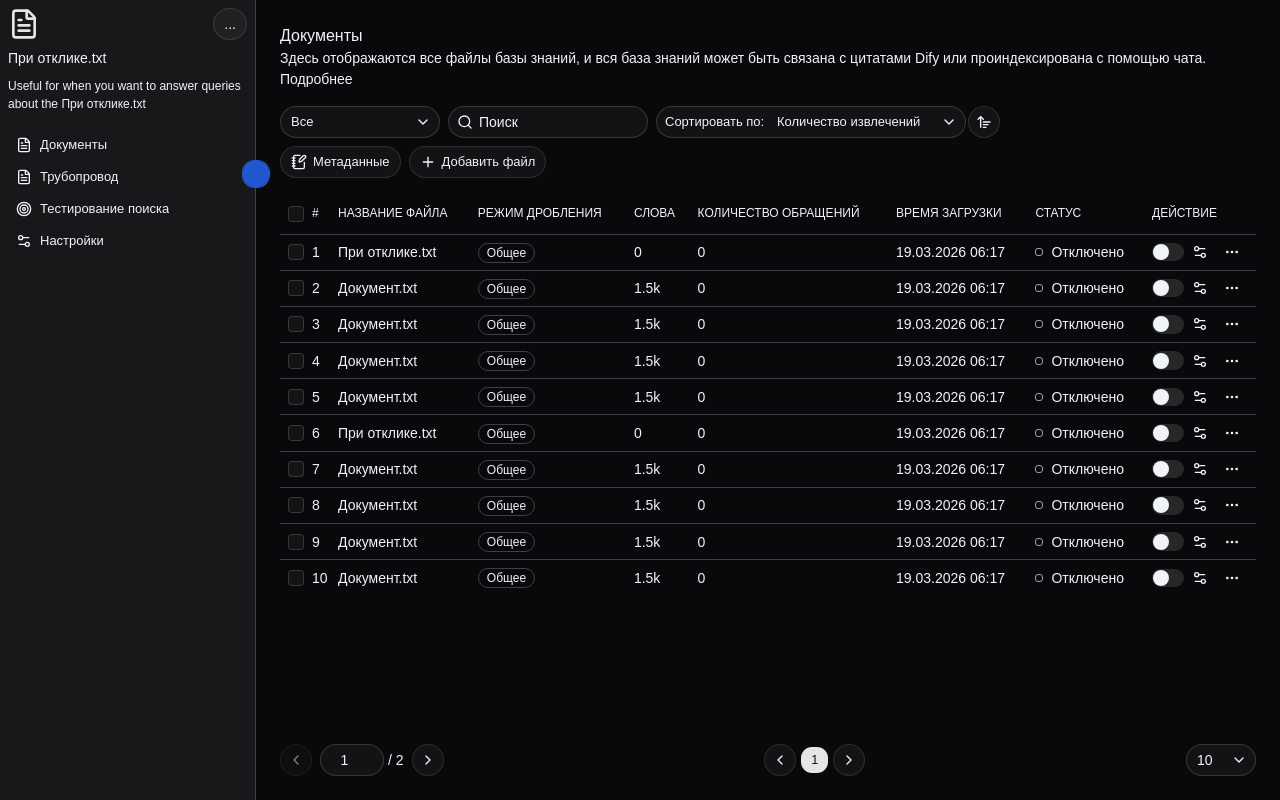
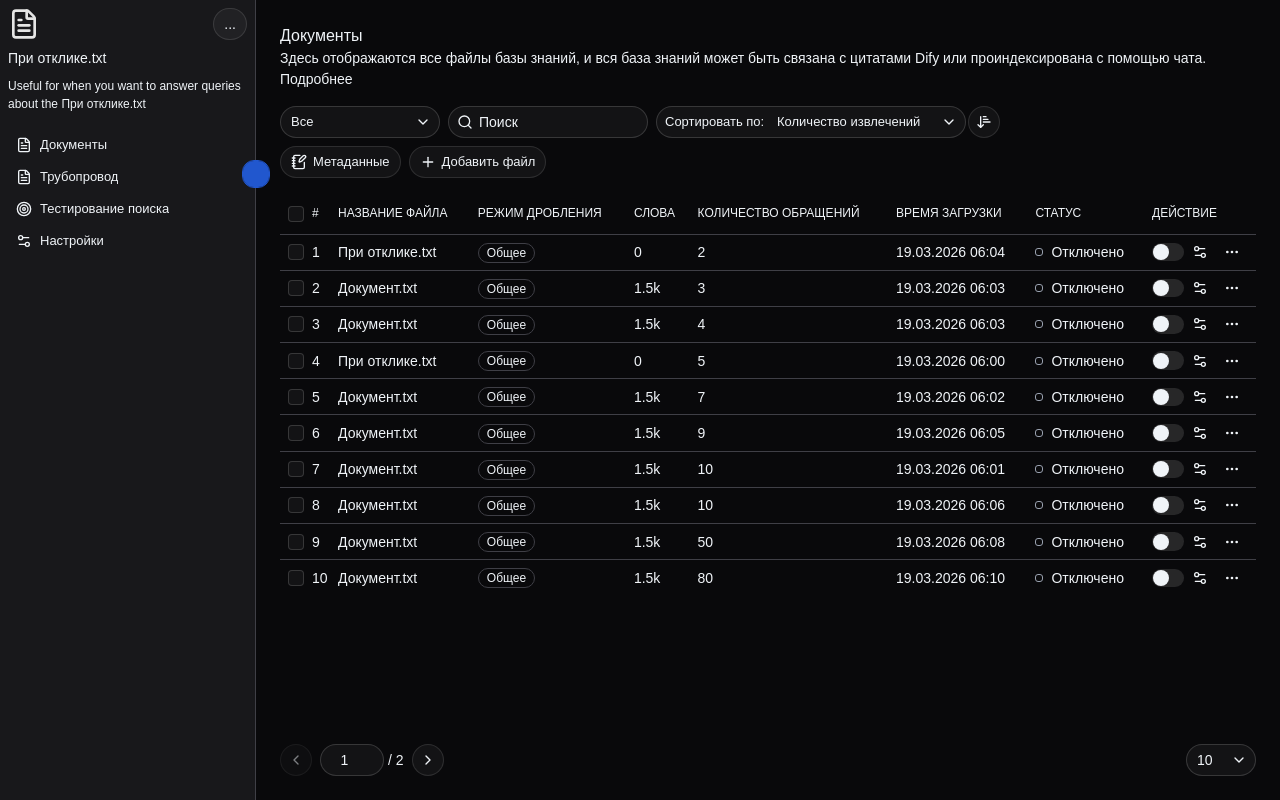
Before and after one commit to lilusia-li/ER-GPT, a React (Vite) app: page / in a window 1280 px wide. Built offline with nearby package versions, Linux system fonts and the light colour scheme.

Commit message:
feat: (Documents) ADD sorting, DELETE needless pagination

```diff
--- a/src/components/CustomPagination.jsx
+++ b/src/components/CustomPagination.jsx
@@ -50,27 +50,6 @@ const CustomPagination = (props) => {
         </Button>
       </div>
 
-      {/* Стандартная пагинация */}
-      <div className="flex items-center gap-1">
-        <Button
-          variant="outline"
-          size="icon"
-          onClick={() => onPageChange((p) => Math.max(1, p - 1))}
-        >
-          <ChevronLeft className="h-4 w-4" />
-        </Button>
-        <Button variant="default" size="sm">
-          {currentPage}
-        </Button>
-        <Button
-          variant="outline"
-          size="icon"
-          onClick={() => onPageChange((p) => Math.min(totalPages, p + 1))}
-        >
-          <ChevronRight className="h-4 w-4" />
-        </Button>
-      </div>
-
       {/* Выбор количества на странице */}
       <Select
         value={String(pageSize)}
--- a/src/widgets/Documents.jsx
+++ b/src/widgets/Documents.jsx
@@ -60,99 +60,110 @@ const Documents = () => {
       name: "При отклике.txt",
       mode: "Общее",
       words: "0",
-      requests: 0,
-      uploadTime: "19.03.2026 06:17",
+      requests: 5,
+      uploadTime: "19.03.2026 06:00",
       status: "Отключено",
+      orderNumber: null,
     },
     {
       id: 2,
       name: "Документ.txt",
       mode: "Общее",
       words: "1.5k",
-      requests: 0,
-      uploadTime: "19.03.2026 06:17",
+      requests: 10,
+      uploadTime: "19.03.2026 06:01",
       status: "Отключено",
+      orderNumber: null,
     },
     {
       id: 3,
       name: "Документ.txt",
       mode: "Общее",
       words: "1.5k",
-      requests: 0,
-      uploadTime: "19.03.2026 06:17",
+      requests: 7,
+      uploadTime: "19.03.2026 06:02",
       status: "Отключено",
+      orderNumber: null,
     },
     {
       id: 4,
       name: "Документ.txt",
       mode: "Общее",
       words: "1.5k",
-      requests: 0,
-      uploadTime: "19.03.2026 06:17",
+      requests: 3,
+      uploadTime: "19.03.2026 06:03",
       status: "Отключено",
+      orderNumber: null,
     },
     {
       id: 5,
       name: "Документ.txt",
       mode: "Общее",
       words: "1.5k",
-      requests: 0,
-      uploadTime: "19.03.2026 06:17",
+      requests: 4,
+      uploadTime: "19.03.2026 06:03",
       status: "Отключено",
+      orderNumber: null,
     },
     {
       id: 6,
       name: "При отклике.txt",
       mode: "Общее",
       words: "0",
-      requests: 0,
-      uploadTime: "19.03.2026 06:17",
+      requests: 2,
+      uploadTime: "19.03.2026 06:04",
       status: "Отключено",
+      orderNumber: null,
     },
     {
       id: 7,
       name: "Документ.txt",
       mode: "Общее",
       words: "1.5k",
-      requests: 0,
-      uploadTime: "19.03.2026 06:17",
+      requests: 9,
+      uploadTime: "19.03.2026 06:05",
       status: "Отключено",
+      orderNumber: null,
     },
     {
       id: 8,
       name: "Документ.txt",
       mode: "Общее",
       words: "1.5k",
-      requests: 0,
-      uploadTime: "19.03.2026 06:17",
+      requests: 10,
+      uploadTime: "19.03.2026 06:06",
       status: "Отключено",
+      orderNumber: null,
     },
     {
       id: 9,
       name: "Документ.txt",
       mode: "Общее",
       words: "1.5k",
-      requests: 0,
-      uploadTime: "19.03.2026 06:17",
+      requests: 100,
+      uploadTime: "19.03.2026 06:07",
       status: "Отключено",
+      orderNumber: null,
     },
     {
       id: 10,
       name: "Документ.txt",
       mode: "Общее",
       words: "1.5k",
-      requests: 0,
-      uploadTime: "19.03.2026 06:17",
+      requests: 50,
+      uploadTime: "19.03.2026 06:08",
       status: "Отключено",
+      orderNumber: null,
     },
     {
       id: 11,
       name: "Документ.txt",
       mode: "Общее",
       words: "1.5k",
-      requests: 0,
-      uploadTime: "19.03.2026 06:17",
+      requests: 80,
+      uploadTime: "19.03.2026 06:10",
       status: "Отключено",
+      orderNumber: null,
     },
   ]);
 
@@ -201,14 +212,50 @@ const Documents = () => {
     }));
   };
 
+  // Filtration
+  const filteredFiles = [...files]; // Нужно сделать фильтрацию
+
+  // Sorting
+  function parseCustomDate(dateStr) {
+    const [date, time] = dateStr.split(" ");
+    const [day, month, year] = date.split(".");
+    const [hours, minutes] = time.split(":");
+    return new Date(year, month - 1, day, hours, minutes);
+  }
+
+  const sortedAndFilteredFiles = [...filteredFiles].sort((a, b) => {
+    console.log("Запускаем сортировку");
+    console.log("sortBy", sortBy);
+    console.log("sortOrder", sortOrder);
+
+    if (sortBy === "time")
+      return sortOrder === "asc"
+        ? parseCustomDate(a.uploadTime) - parseCustomDate(b.uploadTime)
+        : parseCustomDate(b.uploadTime) - parseCustomDate(a.uploadTime);
+
+    return sortOrder === "asc"
+      ? a.requests - b.requests
+      : b.requests - a.requests;
+  });
+  let i = 1;
+  sortedAndFilteredFiles.map((file) => {
+    file.orderNumber = i;
+    i++;
+  });
+
   // Pagination
   const [currentPage, setCurrentPage] = useState(1);
   const [pageSize, setPageSize] = useState(10);
 
   const startIndex = (currentPage - 1) * pageSize;
   const endIndex = startIndex + pageSize;
-  const filteredFiles = [...files]; // Нужно сделать фильтрацию
-  const displayedFiles = filteredFiles.slice(startIndex, endIndex);
+
+  const displayedFiles = sortedAndFilteredFiles.slice(startIndex, endIndex);
+  console.log(
+    sortedAndFilteredFiles.map((file) => {
+      return file.uploadTime;
+    })
+  );
 
   return (
     <div className="flex flex-col h-full p-[1.5rem]">
@@ -318,12 +365,15 @@ const Documents = () => {
             <Button
               variant="outline"
               size="icon"
-              onClick={() => setSortOrder(sortOrder === "asc" ? "desc" : "asc")}
+              onClick={() => {
+                setSortOrder(sortOrder === "asc" ? "desc" : "asc");
+                setCurrentPage(1);
+              }}
             >
               {sortOrder === "asc" ? (
+                <ArrowDownNarrowWide className="h-4 w-4" />
+              ) : (
                 <ArrowUpWideNarrow className="h-4 w-4" />
-              ) : (
-                <ArrowDownNarrowWide className="h-4 w-4" />
               )}
             </Button>
           </div>
@@ -386,7 +436,7 @@ const Documents = () => {
                       checked={selectedFiles.includes(file.id)}
                       onCheckedChange={() => toggleFile(file.id)}
                     />
-                    {file.id}
+                    {file?.orderNumber}
                   </div>
                 </TableCell>
                 <TableCell className="font-medium">{file.name}</TableCell>
```
